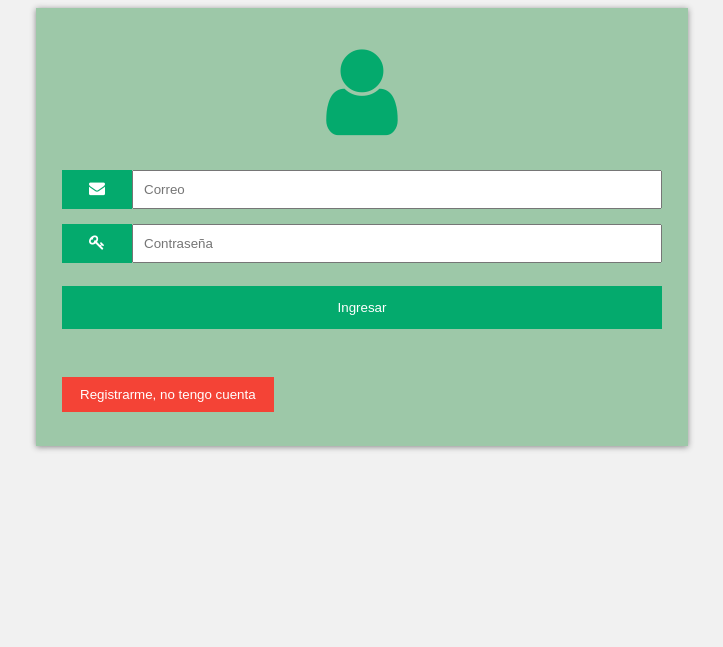
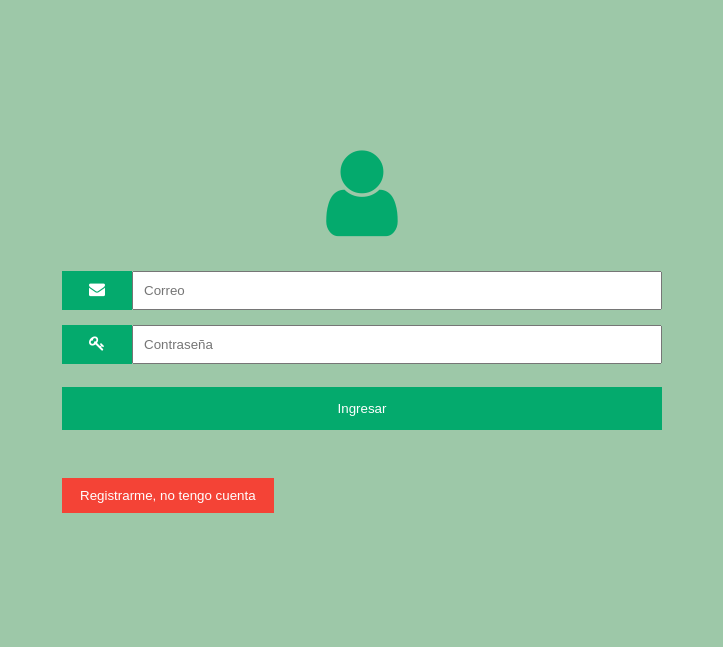
Before and after one commit to martin-paredes/sistema-comunicacion-escolar, a PHP site: page /modulos/login/index.php in a window 1280 px wide. Shown: the top 647 px of the page, without its empty margins (278-1001 px from the left). Run offline with PHP 8.4, Linux system fonts and the light colour scheme.

Commit message:
Ajustes look & feel en pantalla de Login

```diff
--- a/estilos/login.css
+++ b/estilos/login.css
@@ -7,6 +7,10 @@ input[type=text] {
     box-sizing: border-box;
 }
 
+.modal-content {
+    width: 25%;
+    margin: auto;
+}
 
 .imgcontainer {
     height: 100px;
@@ -56,3 +60,34 @@ img.avatar {
     -ms-transform: translate(-50%, -50%);
     text-align: center;
 }
+
+.wrapper {
+    height: 80vh !important;
+    display: flex;
+    align-items: center;
+    flex-direction: column;
+    justify-content: center;
+    width: 100%;
+}
+
+.logincontainer {
+    width: 100%;
+}
+
+@media screen and (min-width: 200px) {
+    .modal-content {
+        width: 100%;
+    }
+}
+
+@media screen and (min-width: 800px) {
+    .modal-content {
+        width: 50%;
+    }
+}
+
+@media screen and (min-width: 1400px) {
+    .modal-content {
+        width: 25%;
+    }
+}
--- a/estilos/styles.css
+++ b/estilos/styles.css
@@ -1,19 +1,10 @@
 body {
-    background-color: #f1f1f1;
+    background-color: #9dc8a8;
     font-family: Arial, Helvetica, sans-serif;
 }
 
 .container {
     padding: 16px;
-}
-
-.modal-content {
-    width: 25%;
-    margin: auto;
-    width: 50%;
-    padding: 10px;
-    box-shadow: 0px 1px 6px #888888;
-    background-color: #9dc8a8;
 }
 
 button:hover {
--- a/modulos/login/index.php
+++ b/modulos/login/index.php
@@ -11,6 +11,8 @@
 </head>
 
 <body>
+    <div class="wrapper">
+        <div class="logincontainer ">
             <form class="modal-content" action="../feed/index.php">
                 <div class="imgcontainer">
                     <i class="fa fa-user avatar"></i>
@@ -38,6 +40,8 @@
                     </button>
                 </div>
             </form>
+        </div>
+    </div>
 </body>
 
 </html>
```
Lines whose indentation alone changed are shown as unchanged.
